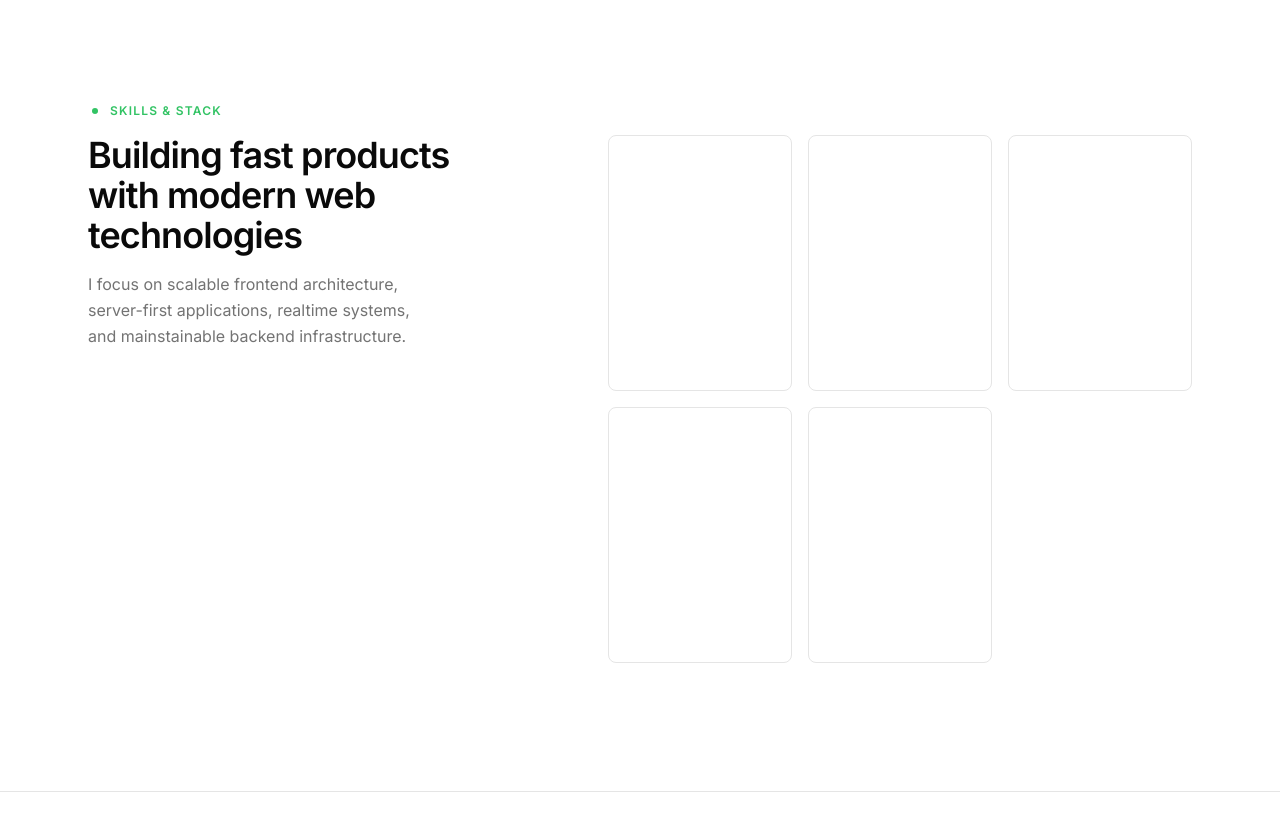
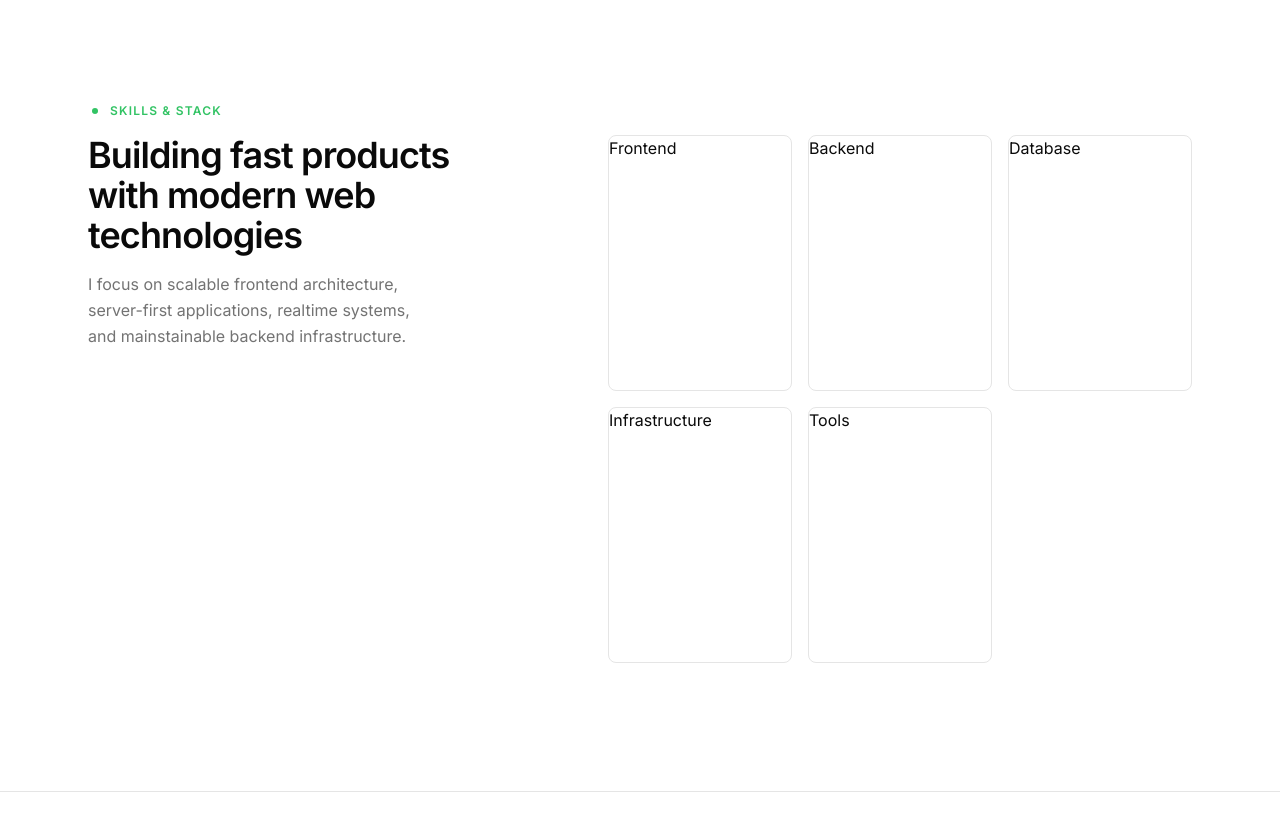
Before and after one commit to svsxn/portfolio, a Next.js app: page / in a window 1280 px wide. Shown: the part 1920-2751 px from the top of the page. Built offline with nearby package versions, Linux system fonts and the light colour scheme.

Commit message:
refactor: props

```diff
--- a/components/sections/hero/index.tsx
+++ b/components/sections/hero/index.tsx
@@ -14,7 +14,6 @@ export default function Hero() {
         <Label
           primaryText="Full-stack developer"
           secondaryText="Next.js & Supabase"
-          showDot
         />
         <h1 className="max-w-md text-6xl sm:text-7xl md:text-[5.2rem] mb-2 md:mb-5 font-semibold tracking-tight sm:leading-[1.1] md:leading-20">
           Sebastian Magnucki
--- a/components/sections/label.tsx
+++ b/components/sections/label.tsx
@@ -4,24 +4,24 @@ import { Separator } from "../ui/separator";
 interface Props {
   primaryText: string;
   secondaryText?: string;
-  showDot?: boolean;
+  hideDot?: boolean;
 }
 
-export default function Label({ primaryText, secondaryText, showDot }: Props) {
+export default function Label({ primaryText, secondaryText, hideDot }: Props) {
   return (
     <div
       className={cn(
-        "text-[11px] sm:text-xs font-semibold tracking-widest uppercase text-nowrap",
+        "text-[11px] sm:text-xs font-semibold uppercase tracking-widest text-nowrap",
         secondaryText && "flex items-center gap-2 sm:gap-4",
       )}
     >
       <div
         className={cn(
           "text-primary",
-          showDot && "flex items-center gap-2 sm:gap-3",
+          !hideDot && "flex items-center gap-2 sm:gap-3 text-primary",
         )}
       >
-        {showDot && (
+        {!hideDot && (
           <div className="size-1 sm:size-1.5 rounded-full bg-current ml-1" />
         )}
         <span>{primaryText}</span>
--- a/components/sections/projects/index.tsx
+++ b/components/sections/projects/index.tsx
@@ -4,7 +4,7 @@ import ProjectCard from "./project-card";
 export default function Projects() {
   return (
     <section id="projects" className="flex flex-col gap-4 scroll-mt-24">
-      <Label primaryText="Featured work" showDot />
+      <Label primaryText="Featured work" />
       <h2 className="text-4xl font-semibold tracking-tight">
         Selected projects I&apos;ve worked on
       </h2>
--- a/components/sections/projects/project-card.tsx
+++ b/components/sections/projects/project-card.tsx
@@ -7,7 +7,7 @@ export default function ProjectCard() {
     <div className="group flex flex-col md:flex-row justify-between md:gap-6 border rounded-xl bg-linear-to-t from-card from-70% to-white/10 hover:border-white/15 transition-colors">
       <div className="order-2 md:order-1 flex flex-col gap-4 py-5 md:py-6 px-4 md:px-0 md:pl-8">
         <div className="flex flex-col gap-2">
-          <Label primaryText="SAAS Dashboard" />
+          <Label primaryText="SAAS Dashboard" hideDot />
           <h3 className="text-2xl font-semibold tracking-tight">
             Realtime analytics platform
           </h3>
--- a/components/sections/skills/card.tsx
+++ b/components/sections/skills/card.tsx
@@ -1,3 +1,7 @@
-export default function Card() {
-  return <div className="w-46 h-64 bg-card border rounded-md"></div>;
+interface Props {
+  title: string;
 }
+
+export default function Card({ title }: Props) {
+  return <div className="w-46 h-64 bg-card border rounded-md">{title}</div>;
+}
--- a/components/sections/skills/index.tsx
+++ b/components/sections/skills/index.tsx
@@ -4,7 +4,7 @@ import Card from "./card";
 export default function Skills() {
   return (
     <section id="skills" className="flex flex-col gap-4 scroll-mt-24">
-      <Label primaryText="Skills & Stack" showDot />
+      <Label primaryText="Skills & Stack" />
       <div className="flex justify-between">
         <div className="flex flex-col gap-4">
           <h2 className="text-4xl font-semibold tracking-tight max-w-sm">
@@ -17,11 +17,11 @@ export default function Skills() {
           </p>
         </div>
         <div className="grid grid-cols-3 content-center gap-4">
-          <Card />
-          <Card />
-          <Card />
-          <Card />
-          <Card />
+          <Card title="Frontend" />
+          <Card title="Backend" />
+          <Card title="Database" />
+          <Card title="Infrastructure" />
+          <Card title="Tools" />
         </div>
       </div>
     </section>
```
